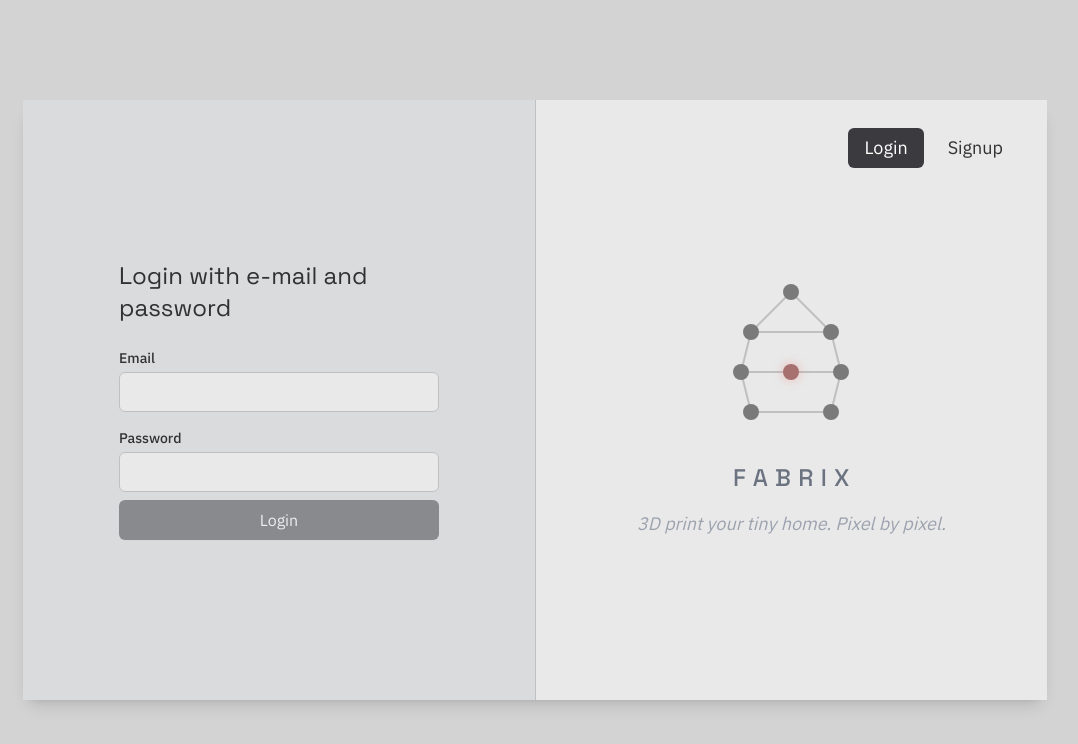
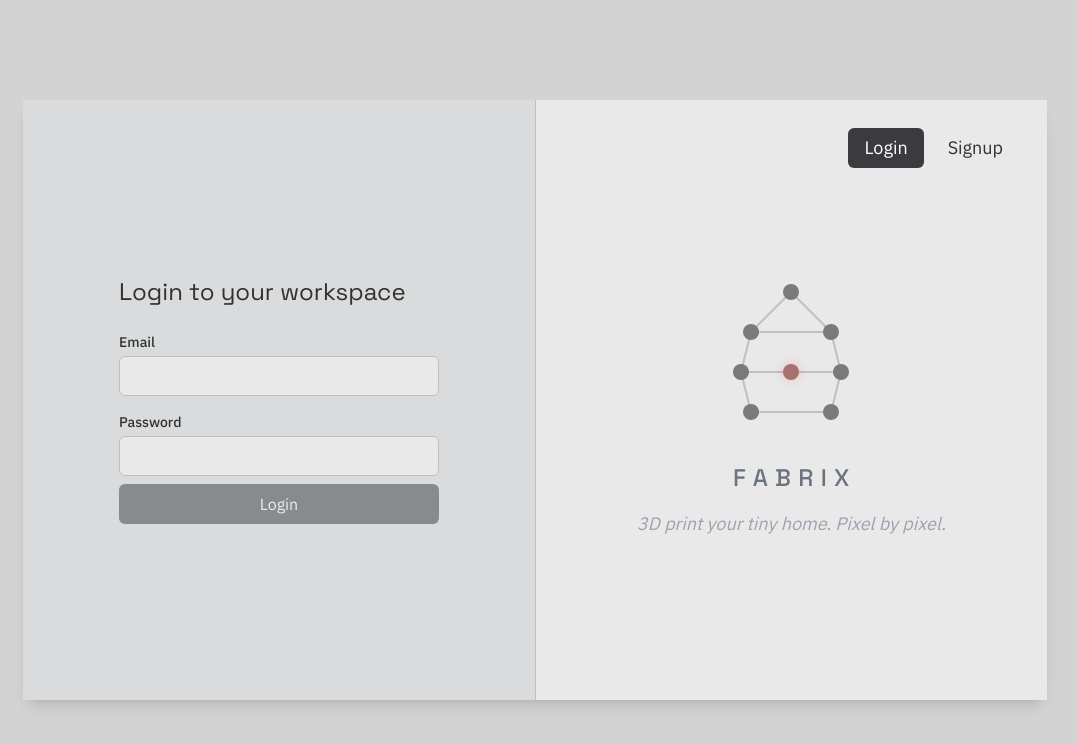
Before and after one commit to connorzittrauer/CTEC-Demo, a React (Vite) app in the folder frontend/: page /auth in a window 1280 px wide. Shown: the top 744 px of the page, without its empty margins (105-1183 px from the left). Built offline with nearby package versions, Linux system fonts and the light colour scheme.

Commit message:
updated info text

```diff
--- a/frontend/src/pages/AuthPage.tsx
+++ b/frontend/src/pages/AuthPage.tsx
@@ -185,7 +185,7 @@ function AuthPage() {
                 {/* HEADER */}
                 <h1 className="text-2xl font-heading mb-6 text-text">
                     {mode === "login"
-                        ? "Login with e-mail and password"
+                        ? "Login to your workspace"
                         : "Sign up to start building with Fabrix."}
                 </h1>
 
```
